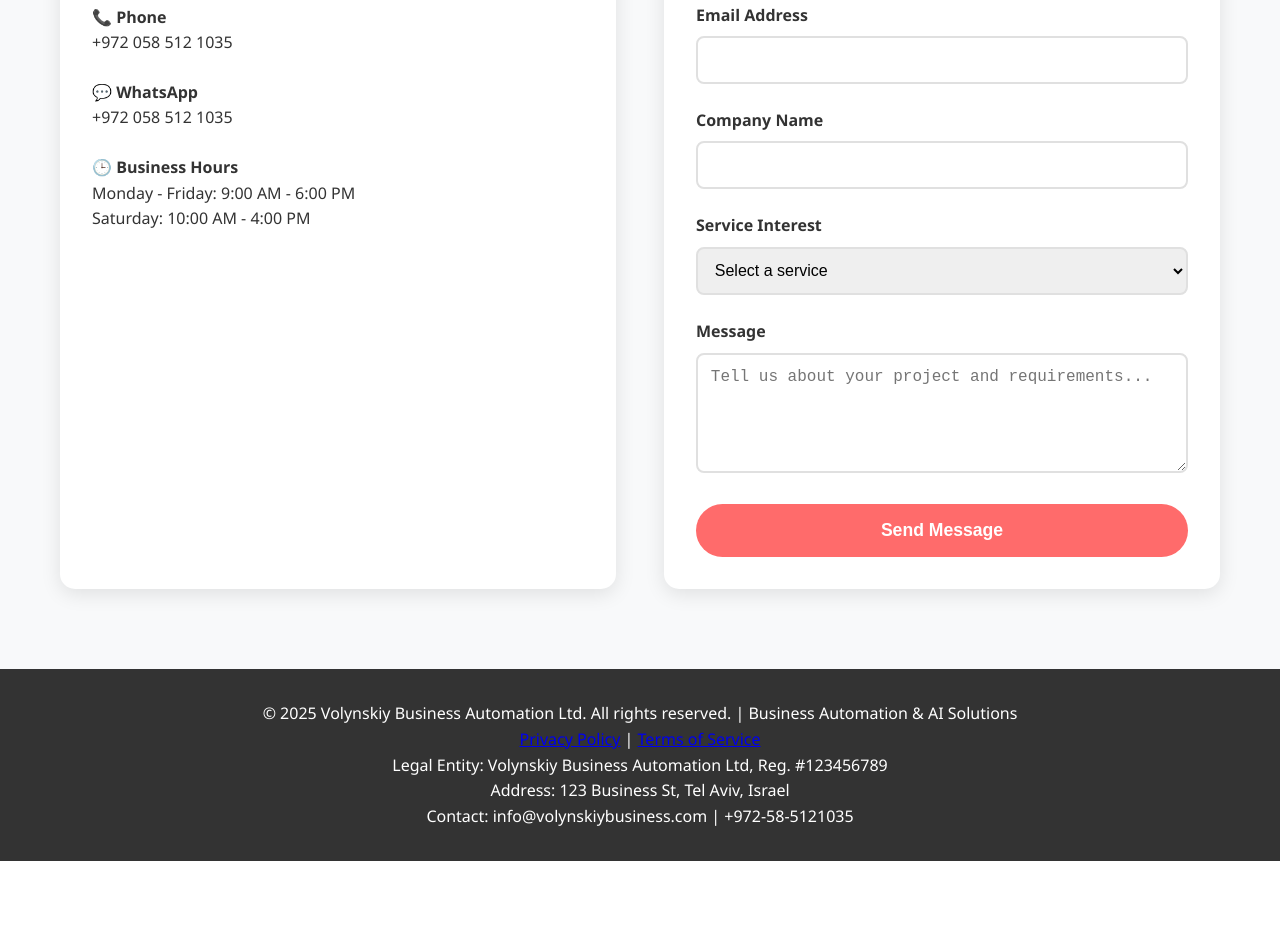
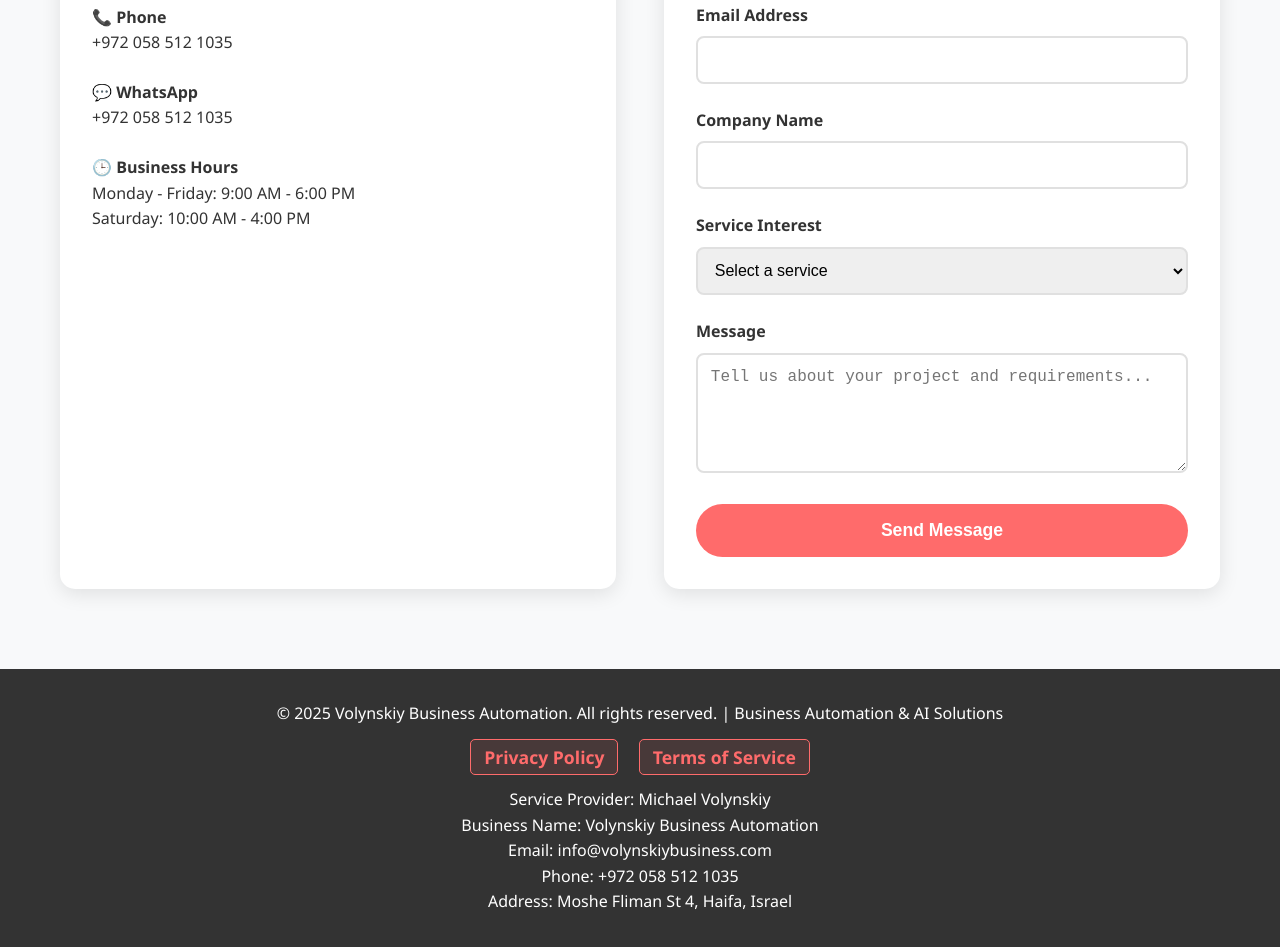
Before and after one commit to Volynskiy-Business/volynskiybusiness.com, a plain HTML site: page index.html in a window 1280 px wide. Shown: the part 2746-3693 px from the top of the page. Before the commit the page ends 3607 px from the top, so only its background shows below. Drawn offline with Linux system fonts and the light colour scheme.

Commit message:
fix: update main page content

```diff
--- a/index.html
+++ b/index.html
@@ -386,6 +386,37 @@
             text-align: center;
         }
 
+        footer a {
+            color: #ff6b6b;
+            text-decoration: none;
+            font-weight: bold;
+            font-size: 1.1rem;
+            transition: color 0.3s, text-shadow 0.3s;
+        }
+
+        footer a:hover {
+            color: #ff8e8e;
+            text-shadow: 0 0 5px rgba(255, 107, 107, 0.5);
+        }
+
+        footer .footer-links {
+            margin: 1rem 0;
+            font-size: 1.1rem;
+        }
+
+        footer .footer-links a {
+            margin: 0 0.5rem;
+            padding: 0.3rem 0.8rem;
+            border-radius: 5px;
+            background: rgba(255, 107, 107, 0.1);
+            border: 1px solid #ff6b6b;
+        }
+
+        footer .footer-links a:hover {
+            background: rgba(255, 107, 107, 0.2);
+            transform: translateY(-1px);
+        }
+
         /* Animations */
         @keyframes fadeInUp {
             from {
@@ -660,15 +691,17 @@
 
     <footer>
     <div class="container">
-        <p>&copy; 2025 Volynskiy Business Automation Ltd. All rights reserved. | Business Automation & AI Solutions</p>
+        <p>&copy; 2025 Volynskiy Business Automation. All rights reserved. | Business Automation & AI Solutions</p>
+        <div class="footer-links">
+            <a href="/privacy-policy/" target="_blank">Privacy Policy</a>
+            <a href="/terms/" target="_blank">Terms of Service</a>
+        </div>
         <p>
-            <a href="/privacy-policy/" target="_blank">Privacy Policy</a> |
-            <a href="/terms/" target="_blank">Terms of Service</a>
-        </p>
-        <p>
-            Legal Entity: Volynskiy Business Automation Ltd, Reg. #123456789<br>
-            Address: 123 Business St, Tel Aviv, Israel<br>
-            Contact: info@volynskiybusiness.com | +972-58-5121035
+            Service Provider: Michael Volynskiy<br>
+            Business Name: Volynskiy Business Automation<br>
+            Email: info@volynskiybusiness.com<br>
+            Phone: +972 058 512 1035<br>
+            Address: Moshe Fliman St 4, Haifa, Israel
         </p>
     </div>
     </footer>
```
